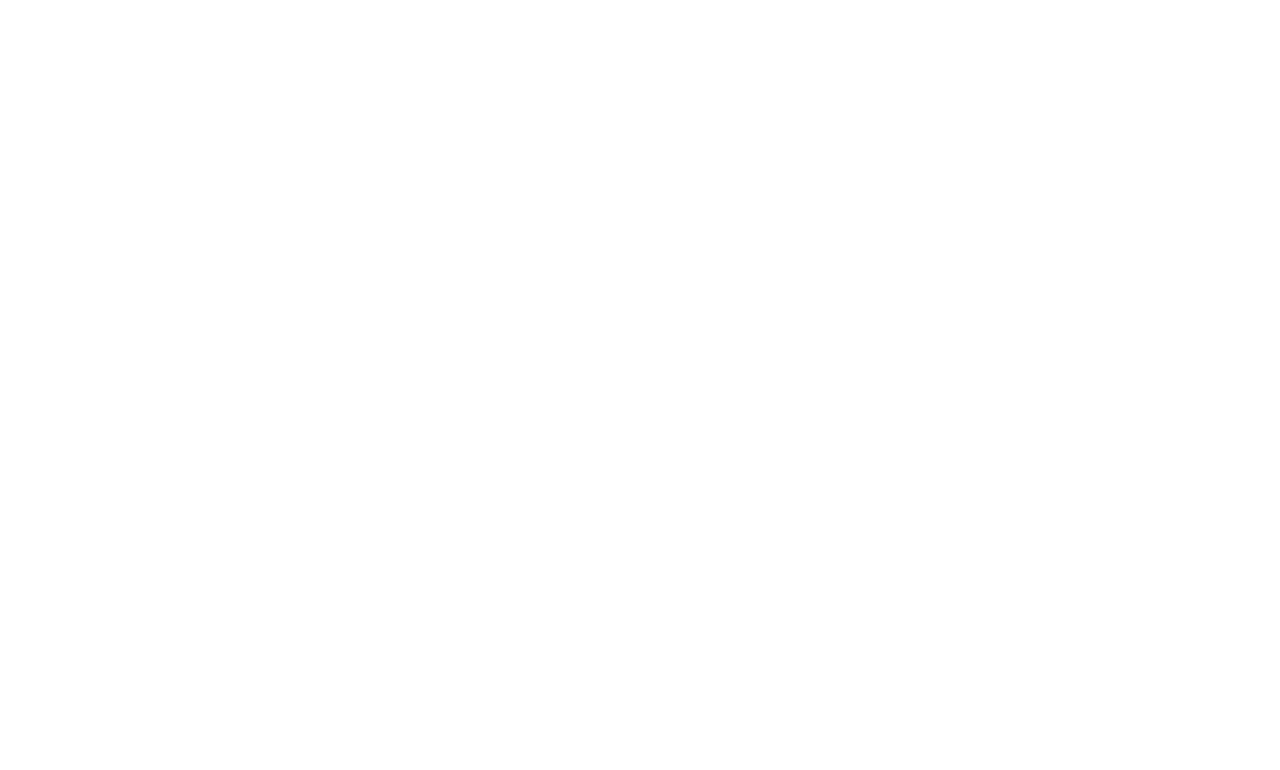
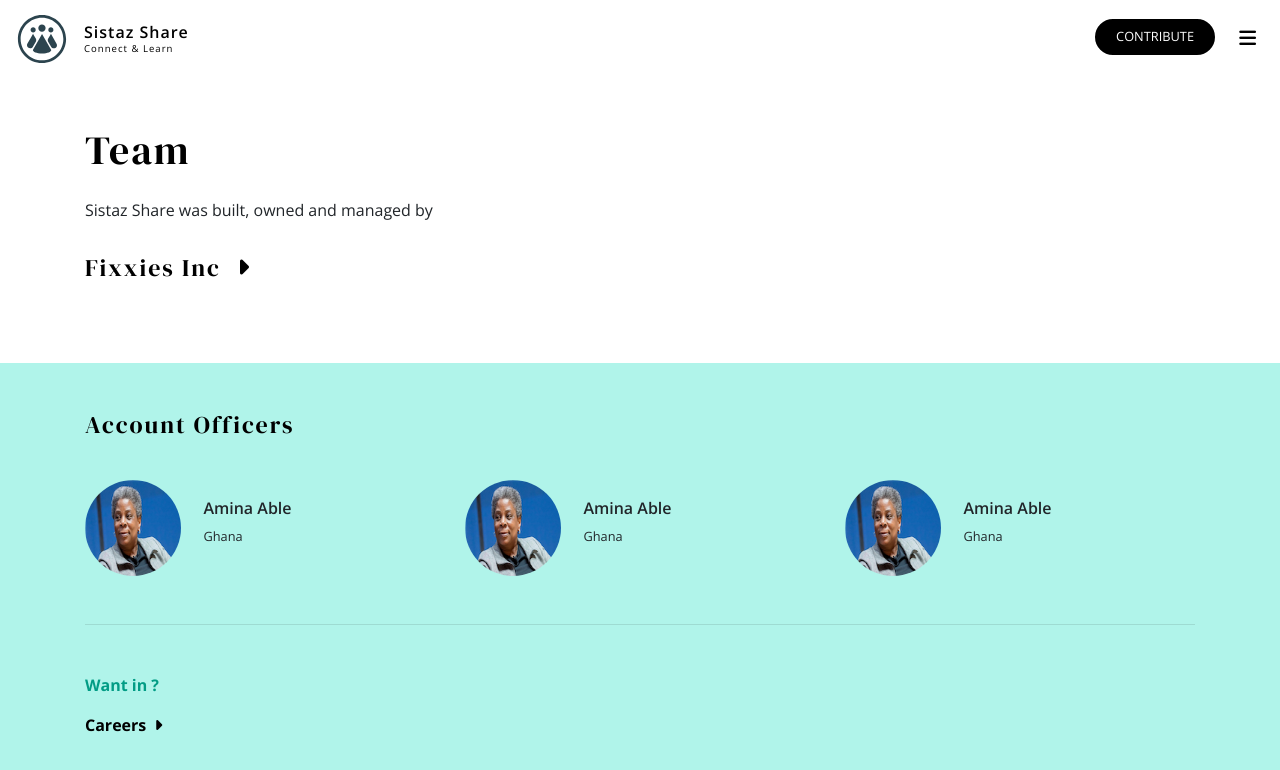
Before and after one commit to kwamesarpong/sshare-blog, a React (Create React App) app: page /team in a window 1280 px wide. Shown: the top 770 px of the page. Built offline with nearby package versions, Linux system fonts and the light colour scheme.

Commit message:
team page desktop view

```diff
--- a/src/App.js
+++ b/src/App.js
@@ -14,6 +14,7 @@ import Careers from "./components/pages/Careers";
 import Legal from "./components/pages/Legal";
 import Menu from "./components/pages/Menu";
 import Partnerships from "./components/pages/Partnerships";
+import Team from "./components/pages/Team";
 
 class App extends Component {
   render() {
@@ -30,6 +31,7 @@ class App extends Component {
             <Route exact path="/legal" component={Legal} />
             <Route exact path="/menu" component={Menu} />
             <Route exact path="/partnerships" component={Partnerships} />
+            <Route exact path="/team" component={Team} />
           </Switch>
         </BrowserRouter>
       </Provider>
--- a/src/components/pages/ContributePost.js
+++ b/src/components/pages/ContributePost.js
@@ -99,9 +99,8 @@ class ContributePost extends Component {
               media platforms ?
             </p>
           </div>
-        </div>
 
-        <div className="e-badge px-4">
+          <div className="e-badge px-4 py-4">
             <div className="community__card">
               <img
                 src={commPerson}
@@ -120,6 +119,7 @@ class ContributePost extends Component {
               Earn a badge <span className="ml-2">COMPLETE PROFILE</span>
             </h6>
           </div>
+        </div>
 
         <SharePost text="Share Your Articles" />
         <Golive text="Go live" />
--- /dev/null
+++ b/src/components/pages/Team.js
@@ -0,0 +1,78 @@
+import React, { Component } from "react";
+import { Link } from "react-router-dom";
+
+import Navbar from "./Navbar";
+import commPerson from "../../assets/comm-person.png";
+
+class Team extends Component {
+  render() {
+    return (
+      <div className="team">
+        <Navbar whitePage={true} />
+
+        <div className="container py-5">
+          <h1 className="heading heading__secondary pb-3">Team</h1>
+
+          <p>Sistaz Share was built, owned and managed by</p>
+
+          <h5 className="heading heading__tertiary-2 py-3 ">
+            Fixxies Inc
+            <i className="fas fa-caret-right ml-3"></i>
+          </h5>
+        </div>
+
+        <div className="team__officers">
+          <div className="container py-5">
+            <h5 className="heading heading__tertiary-2 pb-4">
+              Account Officers
+            </h5>
+            <div className="row">
+              <div className="col-md-4">
+                <div className="community__card">
+                  <img
+                    src={commPerson}
+                    alt="contributor"
+                    className="community__card-img"
+                  />
+                  <p className="community__card-title">Amina Able </p>
+                  <p className="community__card-subtitle">Ghana</p>
+                </div>
+              </div>
+              <div className="col-md-4">
+                <div className="community__card">
+                  <img
+                    src={commPerson}
+                    alt="contributor"
+                    className="community__card-img"
+                  />
+                  <p className="community__card-title">Amina Able </p>
+                  <p className="community__card-subtitle">Ghana</p>
+                </div>
+              </div>
+              <div className="col-md-4">
+                <div className="community__card">
+                  <img
+                    src={commPerson}
+                    alt="contributor"
+                    className="community__card-img"
+                  />
+                  <p className="community__card-title">Amina Able </p>
+                  <p className="community__card-subtitle">Ghana</p>
+                </div>
+              </div>
+            </div>
+
+            <hr className="my-5" />
+            <p className="team__officers-want">Want in ?</p>
+            <Link to="/careers" className="team__officers-link">
+              Careers
+              <i className="fas fa-caret-right ml-2"></i>
+            </Link>
+          </div>
+        </div>
+      </div>
+    );
+  }
+}
+
+export default Team;
--- a/src/scss/_about.scss
+++ b/src/scss/_about.scss
@@ -161,7 +161,7 @@
 
     &-img {
       grid-row: 1 / span 2;
-      height: 7vh;
+      height: 10vh;
       border-radius: 50%;
     }
 
@@ -171,12 +171,12 @@
 
     .community__card-title {
       font-weight: 600;
-      margin-top: 0.3rem;
+      margin-top: 1rem;
     }
     .community__card-subtitle {
       font-weight: 300;
       font-size: 0.8rem;
-      transform: translateY(-0.5rem);
+      transform: translateY(-0.7rem);
     }
   }
 
--- a/src/scss/_components.scss
+++ b/src/scss/_components.scss
@@ -55,3 +55,29 @@
     margin-bottom: 1rem;
   }
 }
+
+.card {
+  display: grid;
+  grid-template-columns: min-content 1fr;
+  grid-column-gap: 1.4rem;
+
+  &-img {
+    grid-row: 1 / span 2;
+    height: 10vh;
+    border-radius: 50%;
+  }
+
+  p {
+    margin-bottom: 0;
+  }
+
+  .community__card-title {
+    font-weight: 600;
+    margin-top: 1rem;
+  }
+  .community__card-subtitle {
+    font-weight: 300;
+    font-size: 0.8rem;
+    transform: translateY(-0.7rem);
+  }
+}
--- a/src/scss/_partnerships.scss
+++ b/src/scss/_partnerships.scss
@@ -1,10 +1,11 @@
 .partnerships {
   &__partners {
+    min-height: 55vh;
+    background-color: #b0f4ea;
+    color: #343a40;
+
     .heading {
       color: #6c757d;
     }
-    min-height: 55vh;
-    background-color: #b0f4ea;
-    color: #343a40;
   }
 }
--- /dev/null
+++ b/src/scss/_team.scss
@@ -0,0 +1,32 @@
+.team {
+  &__officers {
+    background-color: #b0f4ea;
+    min-height: 60vh;
+
+    .community__card-img {
+      height: 12vh;
+    }
+
+    .community__card-title {
+      margin-top: 1rem;
+    }
+
+    .community__card-subtitle {
+      transform: translateY(-0.7rem);
+    }
+
+    &-want {
+      font-weight: 700;
+      color: #029c85;
+    }
+    &-link {
+      font-weight: 700;
+      color: #000;
+
+      &:hover {
+        text-decoration: none;
+        color: #000;
+      }
+    }
+  }
+}
--- a/src/scss/main.scss
+++ b/src/scss/main.scss
@@ -12,6 +12,4 @@
 @import "./legal";
 @import "./menu";
 @import "./partnerships";
-
-// <i class="fab fa-github"></i>
-// <i class="fab fa-microsoft"></i>
+@import "./team";
```
Lines whose indentation alone changed are shown as unchanged.
